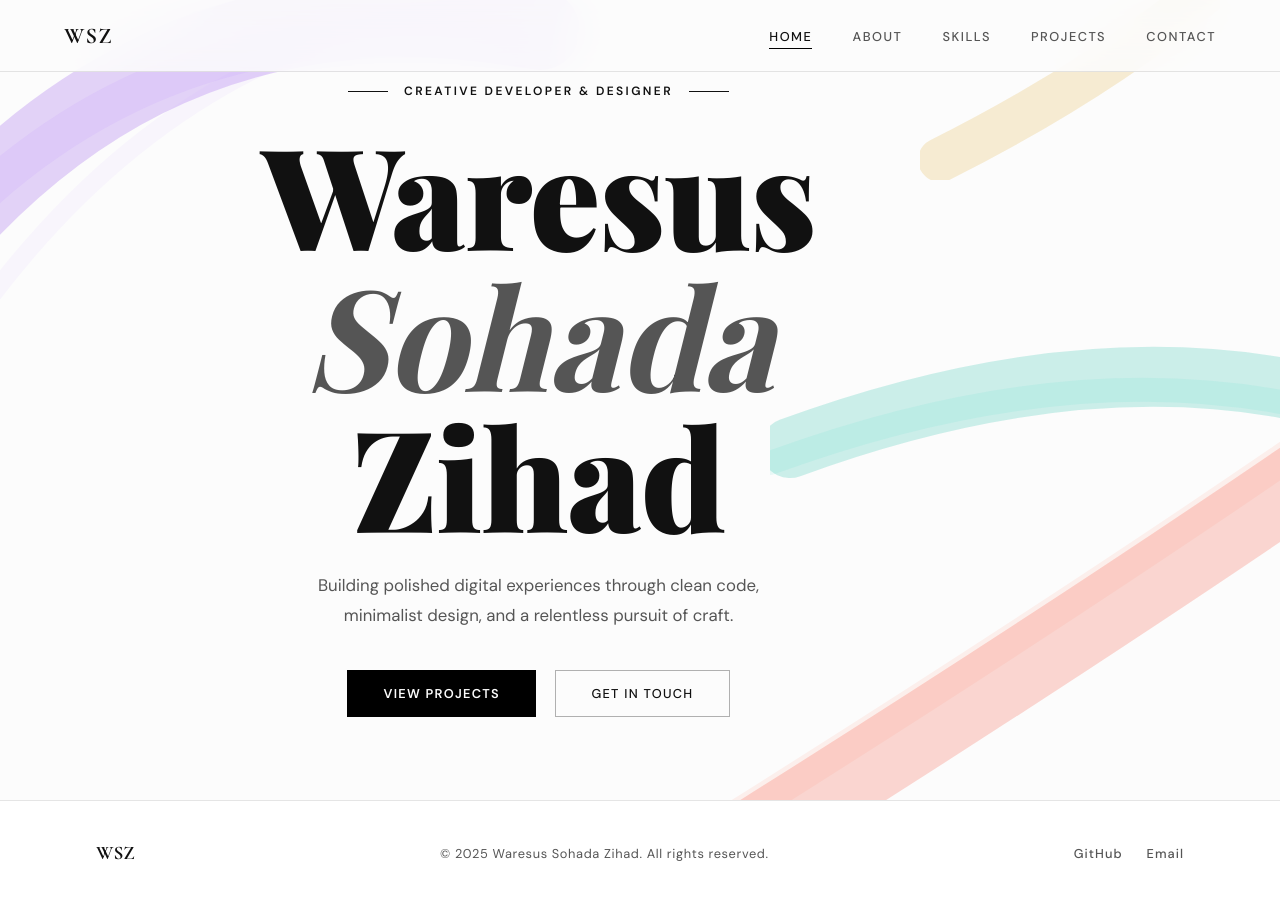
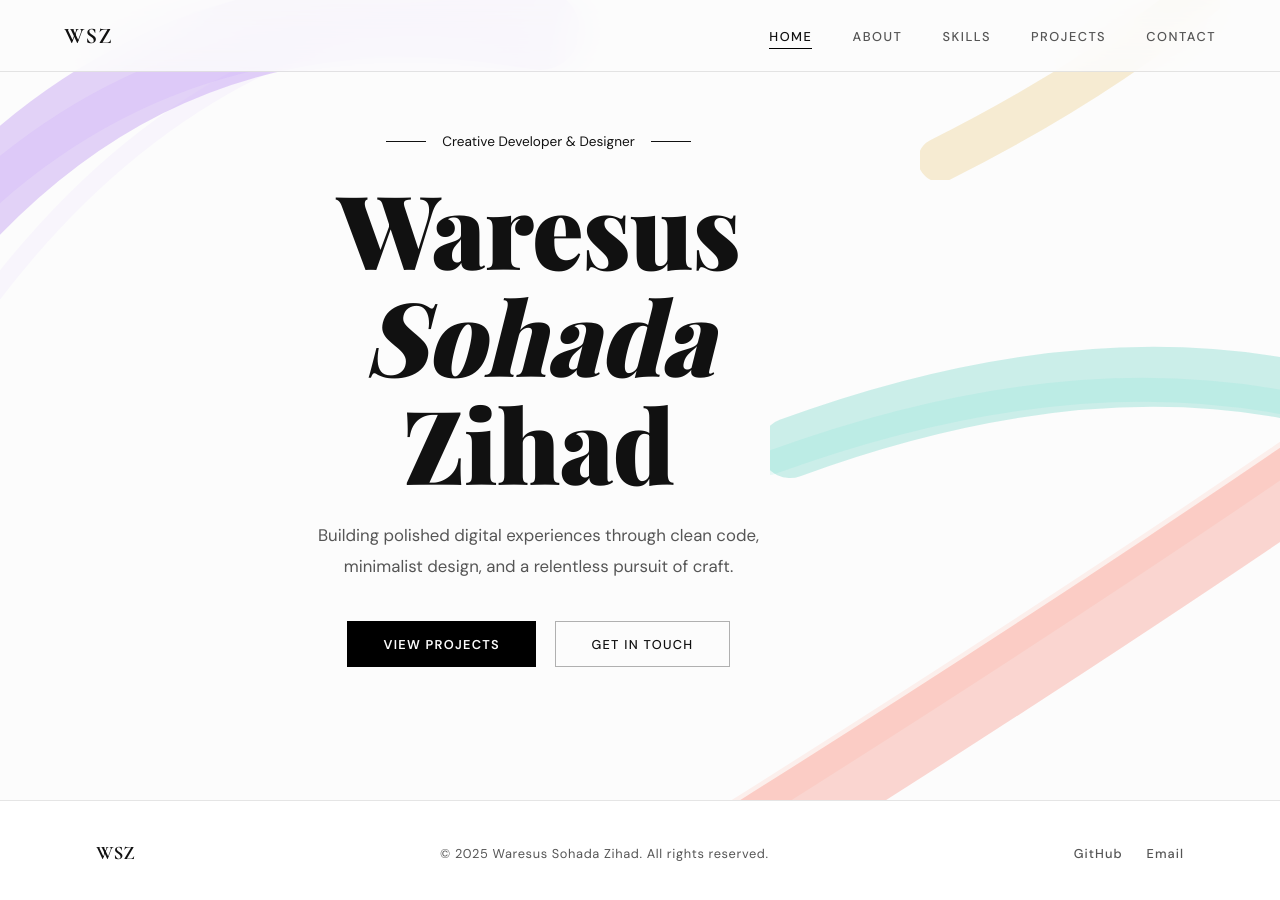
Before and after one commit to zeeku00/Myportfolio, a plain HTML site: page index.html in a window 1280 px wide. Drawn offline with nearby package versions, Linux system fonts and the light colour scheme.

Commit message:
Update index.html

```diff
--- a/index.html
+++ b/index.html
@@ -73,19 +73,19 @@
 
         /* ─── HERO ─── */
         .hero {
-            position:relative; height:100vh;
-            display:flex;
-            align-items:center;
-            justify-content:center; /* CHANGE 1: centre horizontally */
-            background:var(--bg-main); overflow:hidden;
-        }
-        .hero-inner {
-            position:relative; z-index:2;
-            width:100%; max-width:860px;
-            padding:0 2rem;
-            text-align:center; /* CHANGE 1: text centred */
-            margin:0 auto;
-        }
+    min-height: 100vh;
+    display: flex;
+    align-items: center;
+    justify-content: center;
+    padding: 0 1.5rem; /* add breathing space on small screens */
+    text-align: center;
+}
+
+.hero-inner {
+    width: 100%;
+    max-width: 900px;
+    margin: 0 auto;
+}
         .hero-eyebrow {
             display:flex; align-items:center; justify-content:center;
             gap:1rem; margin-bottom:1.5rem;
@@ -95,9 +95,14 @@
             content:''; display:block; width:40px; height:1px; background:var(--text-main);
         }
         .hero-eyebrow span {
-            font-size:0.75rem; letter-spacing:0.2em;
-            text-transform:uppercase; color:var(--text-main); font-weight:600;
-        }
+    font-size: 0.85rem;   /* was 0.75 */
+}
+
+.hero-sub {
+    font-size: 1.2rem;    /* was 1.05 */
+    max-width: 600px;     /* wider = better balance */
+}
+
         .hero h1 {
             font-family:'Playfair Display', serif;
             font-size:clamp(4.8rem,11vw,9rem);
@@ -106,7 +111,11 @@
             animation:fadeSlideUp 0.8s 0.15s ease both;
             margin-bottom:1.5rem; letter-spacing:-0.01em;
         }
-        .hero h1 em { font-style:italic; color:var(--text-muted); font-weight:700; }
+        .hero h1 {
+    font-family: 'Playfair Display', serif;
+    font-size: clamp(3rem, 8vw, 7rem); /* smoother scaling */
+    line-height: 1.05;
+}
         .hero-sub {
             font-size:1.05rem; color:var(--text-muted);
             max-width:480px; line-height:1.8;
```
